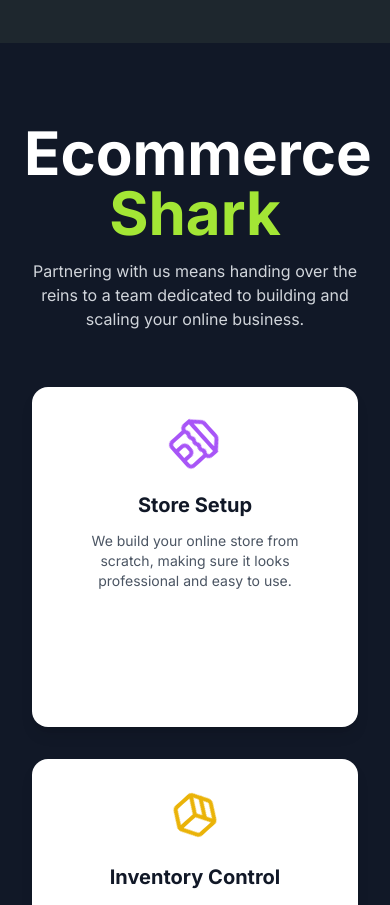
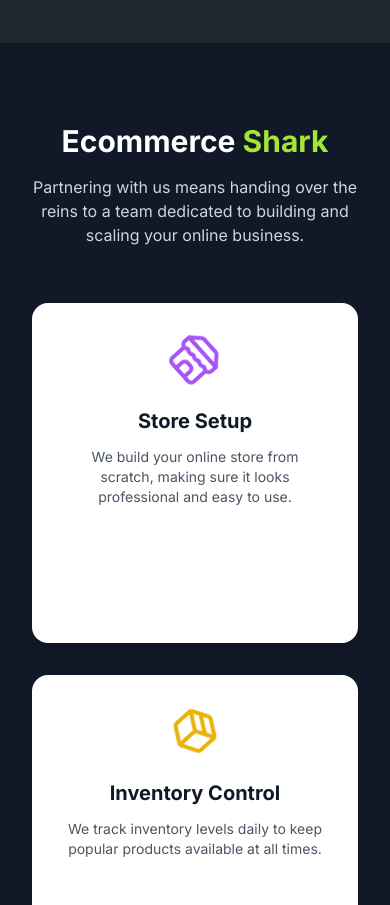
Before and after one commit to faisaljaweed/Ecom-Shark, a React (Vite) app: page / in a window 390 px wide. Shown: the part 5180-6085 px from the top of the page. Built offline with nearby package versions, Linux system fonts and the light colour scheme.

Commit message:
Responsive resolve

```diff
--- a/src/components/PartnershipSection.tsx
+++ b/src/components/PartnershipSection.tsx
@@ -28,7 +28,7 @@
   return (
     <section className="bg-gray-900 py-20 px-6 lg-mx-72">
       <div className="max-w-7xl mx-auto text-center mb-14">
-        <h2 className="text-6xl font-bold text-white">
+        <h2 className="text-3xl  md:text-6xl font-bold text-white">
           Ecommerce {" "}
           <span className="text-lime-400">Shark</span>
         </h2>
--- a/src/index.css
+++ b/src/index.css
@@ -5,6 +5,9 @@
 @tailwind utilities;
 body {
   background-color: #1e272e;
+}
+html, body {
+  overflow-x: hidden;
 }
 @layer base {
   :root {
```
Also changed, not shown: src/components/Navigation.tsx (+2 -12 lines).
